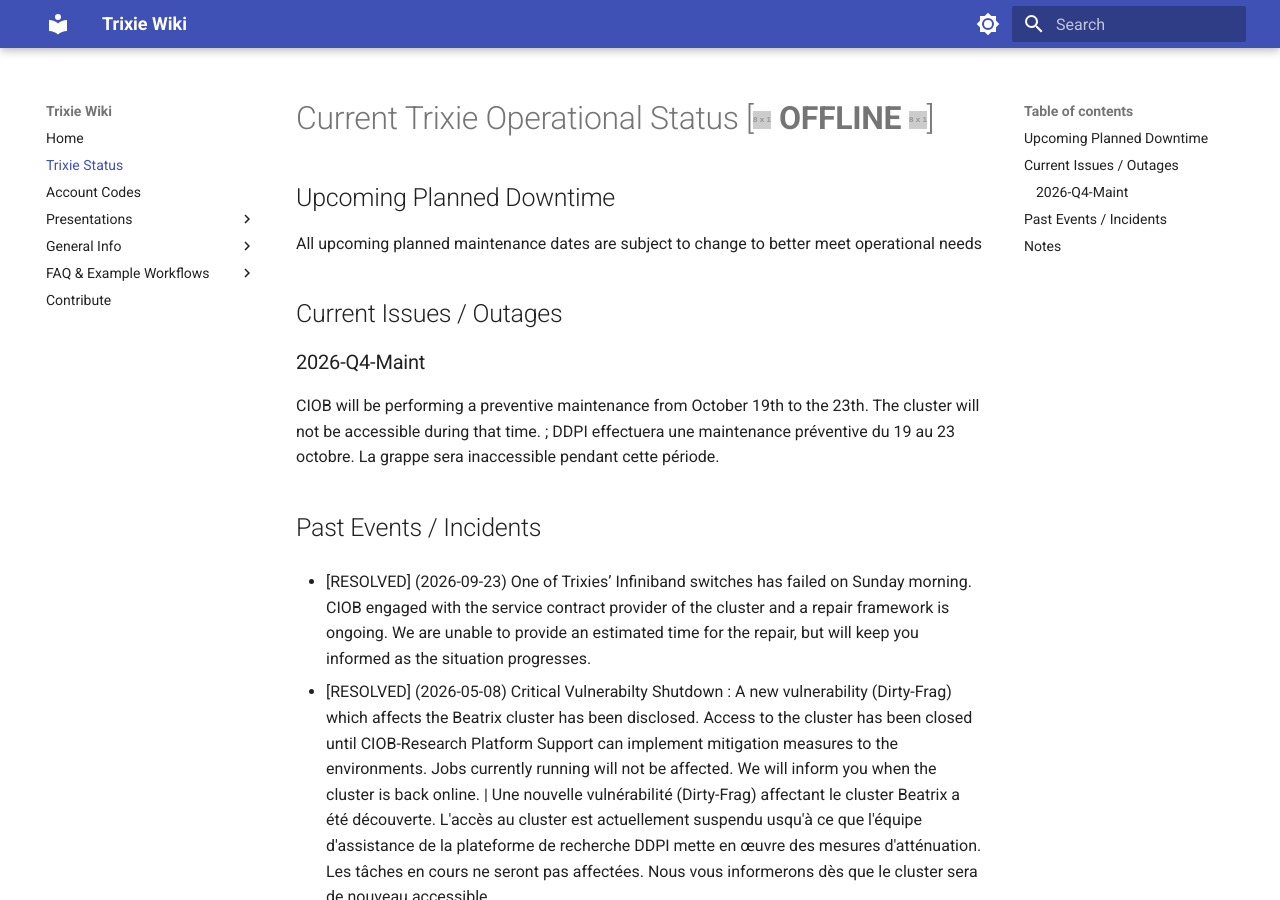
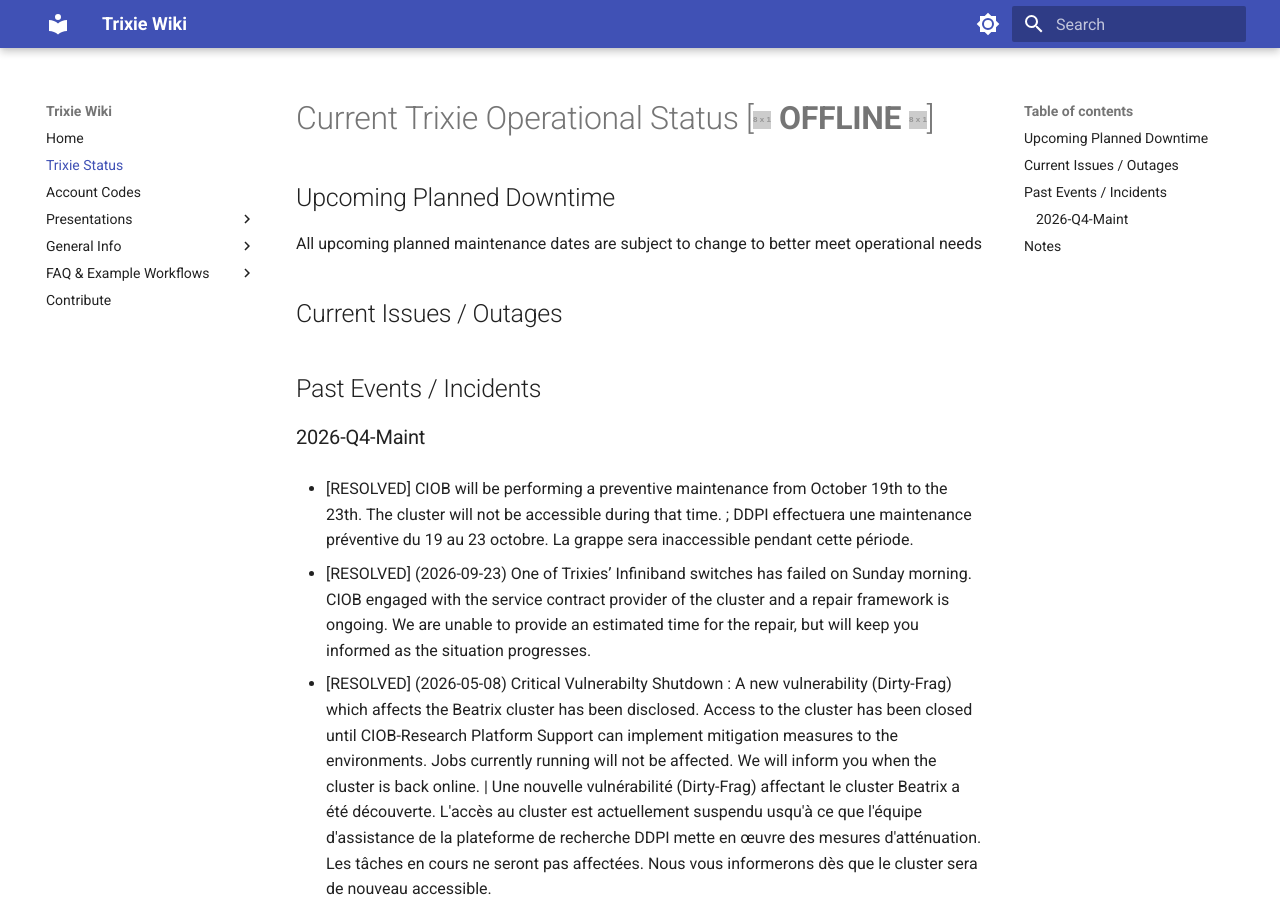
Before and after one commit to ai4d-iasc/trixie, an MkDocs documentation site: the page built from docs/Trixie-Status.md, in a window 1280 px wide and 900 px high. Built offline with MkDocs 1.6.1 and Material for MkDocs 9.7.7, drawn with Linux system fonts in a browser that asks for light colours.

Commit message:
Update Trixie-Status.md

```diff
--- a/docs/Trixie-Status.md
+++ b/docs/Trixie-Status.md
@@ -1,14 +1,16 @@
-# Current Trixie Operational Status [![#FF0000](https://placehold.co/18x18/FF0000/ff0000.png) **OFFLINE** ![#FF0000](https://placehold.co/18x18/FF0000/ff0000.png)]
+# Current Trixie Operational Status [![#00FF00](https://placehold.co/18x18/00FF00/00ff00.png) **OFFLINE** ![#00FF00](https://placehold.co/18x18/00FF00/00ff00.png)]
 
 ## Upcoming Planned Downtime
 All upcoming planned maintenance dates are subject to change to better meet operational needs
 
 ## Current Issues / Outages
 
+## Past Events / Incidents
+
+
 ### 2026-Q4-Maint
-CIOB will be performing a preventive maintenance from October 19th to the 23th. The cluster will not be accessible during that time. ; DDPI effectuera une maintenance préventive du 19 au 23 octobre. La grappe sera inaccessible pendant cette période.
+- [RESOLVED] CIOB will be performing a preventive maintenance from October 19th to the 23th. The cluster will not be accessible during that time. ; DDPI effectuera une maintenance préventive du 19 au 23 octobre. La grappe sera inaccessible pendant cette période.
 
-## Past Events / Incidents
 - [RESOLVED] (2026-09-23)  One of Trixies’ Infiniband switches has failed on Sunday morning. CIOB engaged with the service contract provider of the cluster and a repair framework is ongoing. We are unable to provide an estimated time for the repair, but will keep you informed as the situation progresses.
 
 - [RESOLVED] (2026-05-08) Critical Vulnerabilty Shutdown : A new vulnerability (Dirty-Frag) which affects the Beatrix cluster has been disclosed. Access to the cluster has been closed until CIOB-Research Platform Support can implement mitigation measures to the environments. Jobs currently running will not be affected. We will inform you when the cluster is back online. | Une nouvelle vulnérabilité (Dirty-Frag) affectant le cluster Beatrix a été découverte. L'accès au cluster est actuellement suspendu  usqu'à ce que l'équipe d'assistance de la plateforme de recherche DDPI mette en œuvre des mesures d'atténuation. Les tâches en cours ne seront pas affectées. Nous vous informerons dès que le cluster sera de nouveau accessible.
```
